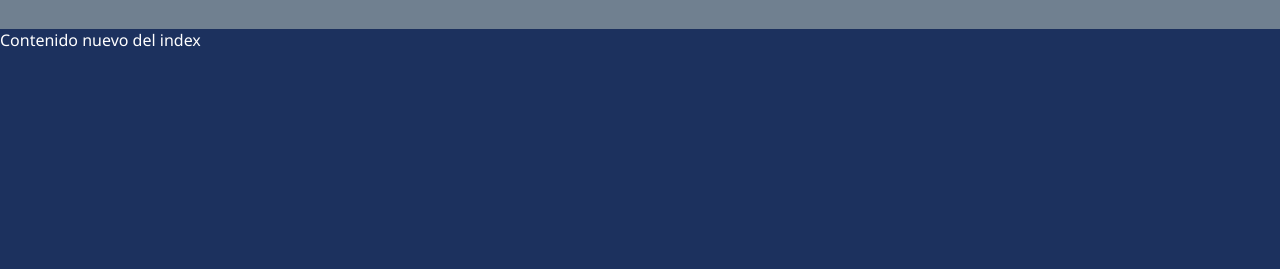
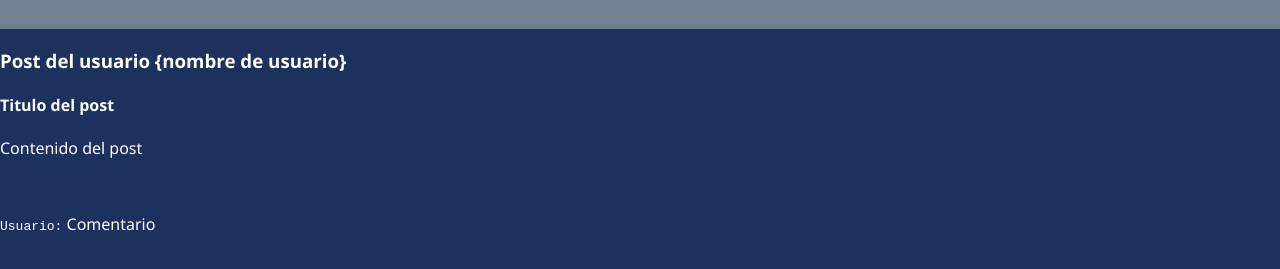
Before and after one commit to Erick-Perez/CursoGitMastermind, a plain HTML site: page index.html in a window 1280 px wide. Shown: the part 85-354 px from the top of the page. Drawn offline with Linux system fonts and the light colour scheme; a web font is replaced by a local one.

Commit message:
Se agrego el HTML de los post

```diff
--- a/index.html
+++ b/index.html
@@ -13,8 +13,14 @@
         <img class="logoGit" src="Git_icon.png">
         <h1>CURSO DE GIT Y GITHUB</h1>
     </div>
-    <div>
-        Contenido nuevo del index
+    <div class="container" id="content">
+        <h3>Post del usuario {nombre de usuario}</h3>
+        <div class="post">
+            <h4>Titulo del post</h4>
+            <p>Contenido del post</p>
+            <br>
+            <p><samp>Usuario:</samp> Comentario</p>
+        </div>
     </div>
 </body>
 </html>
```
